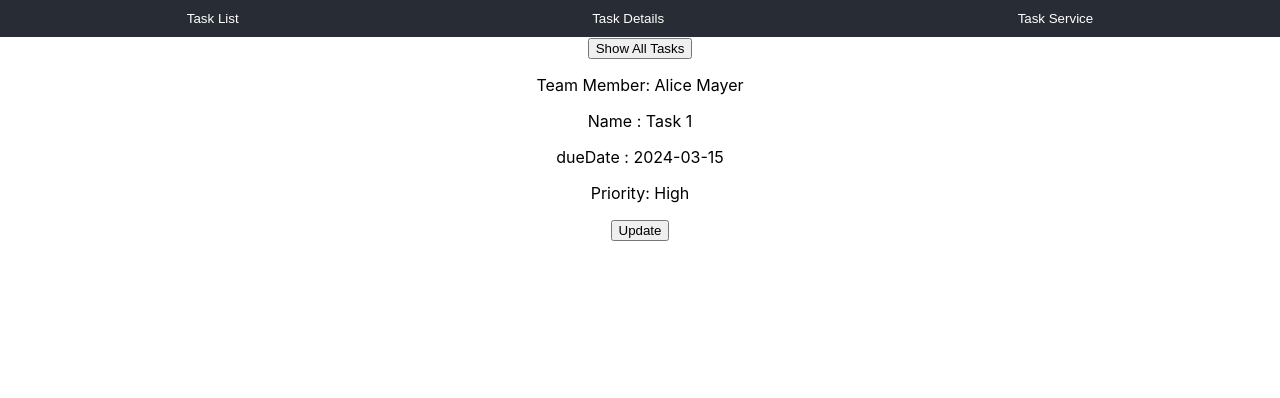
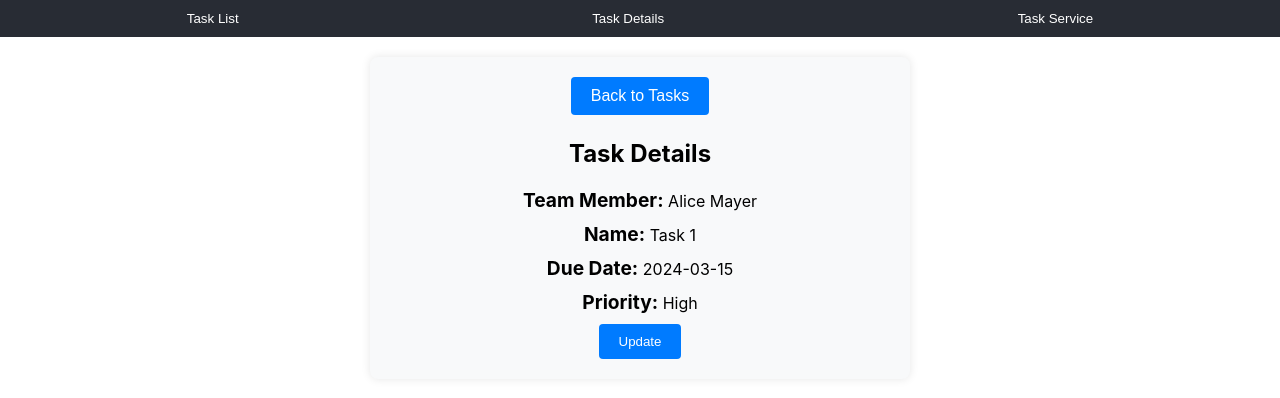
Before and after one commit to omkarjadhav0214/task_manager, a React (Create React App) app: page /tasks/1 in a window 1280 px wide. Shown: the top 398 px of the page. Built offline with nearby package versions, Linux system fonts and the light colour scheme.

Commit message:
TaskDetailCssAdded

```diff
--- /dev/null
+++ b/src/Components/TaskDetail.css
@@ -0,0 +1,56 @@
+.task-details-container {
+  background-color: #f8f9fa; /* Light gray background */
+  border-radius: 8px;
+  box-shadow: 0 0 10px rgba(0, 0, 0, 0.1); /* Shadow for depth */
+  padding: 20px;
+  max-width: 500px; /* Limit width to prevent stretching on larger screens */
+  margin: 20px auto; /* Center the container horizontally */
+}
+
+.task-details-heading {
+  font-size: 1.5rem;
+  font-weight: bold;
+  margin-bottom: 20px;
+}
+
+.task-detail-item {
+  margin-bottom: 10px;
+}
+
+.task-detail-label {
+  font-weight: bold;
+}
+
+.update-button {
+  background-color: #007bff; /* Blue color */
+  color: #fff; /* White text color */
+  border: none;
+  padding: 10px 20px;
+  border-radius: 4px;
+  cursor: pointer;
+  transition: background-color 0.3s ease; /* Smooth transition on hover */
+}
+
+.update-button:hover {
+  background-color: #0056b3; /* Darker blue color on hover */
+}
+
+.task-detail-label {
+  font-weight: bold;
+  font-size: 1.2rem; /* Adjust the font size as needed */
+}
+
+.back-button {
+  background-color: #007bff; /* Blue background color */
+  color: #fff; /* White text color */
+  border: none;
+  padding: 10px 20px; /* Padding around the text */
+  border-radius: 4px; /* Rounded corners */
+  cursor: pointer;
+  font-size: 1rem; /* Font size */
+  transition: background-color 0.3s ease; /* Smooth transition on hover */
+}
+
+.back-button:hover {
+  background-color: #0056b3; /* Darker blue background color on hover */
+}
--- a/src/Components/TaskDetail.js
+++ b/src/Components/TaskDetail.js
@@ -2,6 +2,7 @@ import React, { useEffect, useState } from "react";
 // import { Button, Form } from "react-bootstrap";
 import TaskForm from "./TaskForm";
 import { useParams } from "react-router-dom";
+import './TaskDetail.css'
 
 const TaskDetail = ({ tasks, setTasks, showTaskForm, setShowTaskForm }) => {
   let { id: taskDetailId } = useParams();
@@ -44,7 +45,7 @@ const TaskDetail = ({ tasks, setTasks, showTaskForm, setShowTaskForm }) => {
 
   return (
     <div>
-      <button
+      {/* <button
         onClick={() => {
           window.history.back();
         }}
@@ -69,7 +70,51 @@ const TaskDetail = ({ tasks, setTasks, showTaskForm, setShowTaskForm }) => {
             Update
           </button>
         </div>
-      )}
+      )} */}
+
+      <div className="task-details-container">
+        <button
+          className="back-button"
+          onClick={() => {
+            window.history.back();
+          }}
+        >
+          Back to Tasks
+        </button>
+
+        {foundTask && (
+          <div>
+            <p className="task-details-heading">Task Details</p>
+            <div className="task-detail-item">
+              <span className="task-detail-label">Team Member:</span>{" "}
+              {foundTask.teamMember}
+            </div>
+            <div className="task-detail-item">
+              <span className="task-detail-label">Name:</span> {foundTask.name}
+            </div>
+            <div className="task-detail-item">
+              <span className="task-detail-label">Due Date:</span>{" "}
+              {foundTask.dueDate}
+            </div>
+            <div className="task-detail-item">
+              <span className="task-detail-label">Priority:</span>{" "}
+              {foundTask.priority}
+            </div>
+
+            <button
+              className="update-button"
+              onClick={() => {
+                console.log("Update Started");
+                setShowTaskForm(true);
+                setUpdateInProcess(true);
+              }}
+            >
+              Update
+            </button>
+          </div>
+        )}
+      </div>
+
       {showTaskForm && (
         <TaskForm
           onUpdateTask={handleUpdateTask}
@@ -77,8 +122,8 @@ const TaskDetail = ({ tasks, setTasks, showTaskForm, setShowTaskForm }) => {
           updateInProcess={updateInProcess}
           setUpdateInProcess={setUpdateInProcess}
           currentTaskToUpdate={foundTask}
-           showTaskForm={showTaskForm}
-           setShowTaskForm = {setShowTaskForm}
+          showTaskForm={showTaskForm}
+          setShowTaskForm={setShowTaskForm}
         />
       )}
     </div>
```
